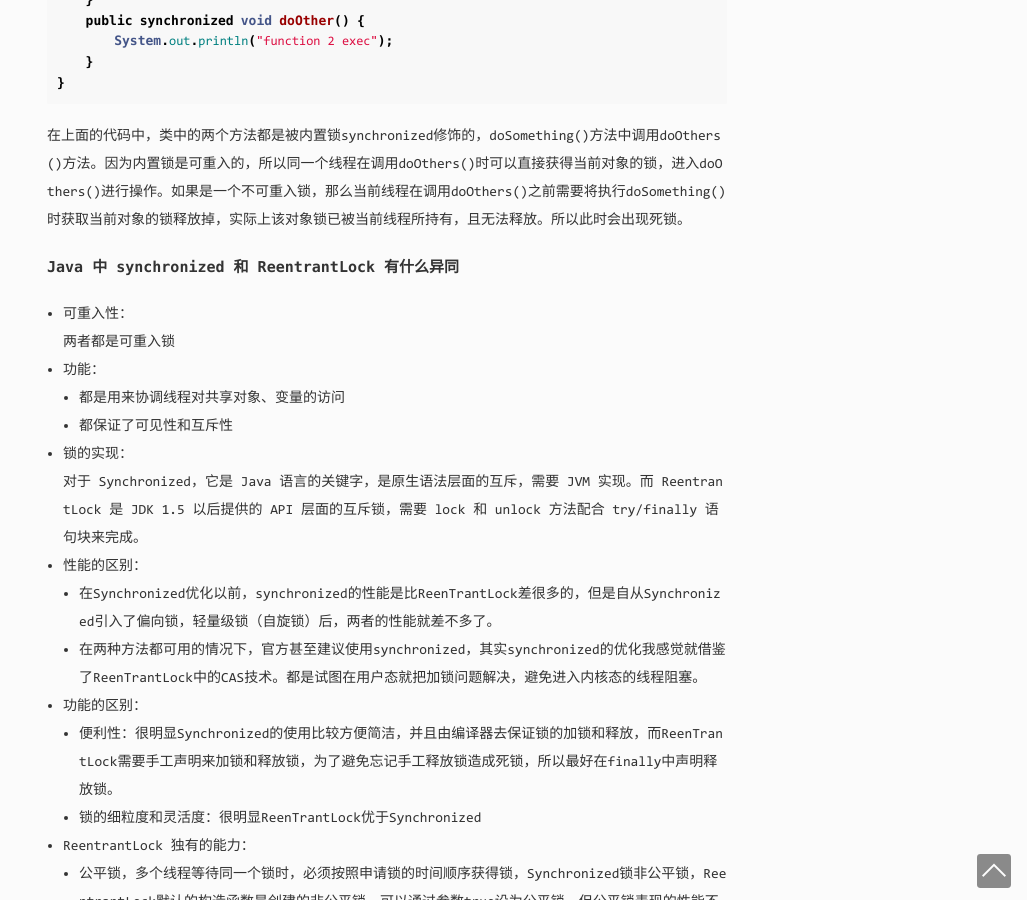
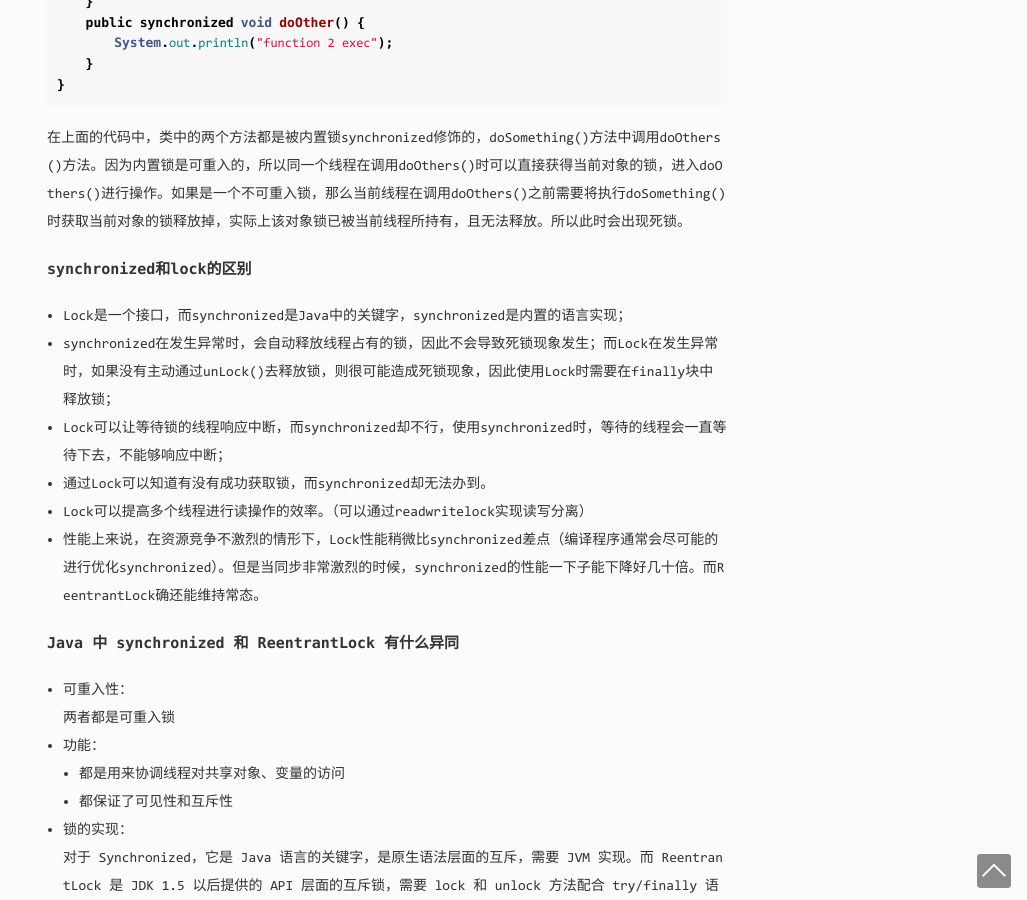
Before and after one commit to clnaga/clnaga.github.io, a Jekyll site: the page built from _posts/2021-07-23-Java 锁.md, in a window 1280 px wide and 900 px high, scrolled down 6821 px. Shown: the whole window, without its empty margins (253-1280 px from the left). Built offline with Jekyll 4.4.1, drawn with Linux system fonts in a browser that asks for light colours; comment, search, counter and statistics services are not loaded.

Commit message:
Update 2021-07-23-Java 锁.md

```diff
--- a/_posts/2021-07-23-Java 锁.md
+++ b/_posts/2021-07-23-Java 锁.md
@@ -159,6 +159,15 @@ public class Widget {
 
 在上面的代码中，类中的两个方法都是被内置锁synchronized修饰的，doSomething()方法中调用doOthers()方法。因为内置锁是可重入的，所以同一个线程在调用doOthers()时可以直接获得当前对象的锁，进入doOthers()进行操作。如果是一个不可重入锁，那么当前线程在调用doOthers()之前需要将执行doSomething()时获取当前对象的锁释放掉，实际上该对象锁已被当前线程所持有，且无法释放。所以此时会出现死锁。
 
+### synchronized和lock的区别
+
+- Lock是一个接口，而synchronized是Java中的关键字，synchronized是内置的语言实现；
+- synchronized在发生异常时，会自动释放线程占有的锁，因此不会导致死锁现象发生；而Lock在发生异常时，如果没有主动通过unLock()去释放锁，则很可能造成死锁现象，因此使用Lock时需要在finally块中释放锁；
+- Lock可以让等待锁的线程响应中断，而synchronized却不行，使用synchronized时，等待的线程会一直等待下去，不能够响应中断；
+- 通过Lock可以知道有没有成功获取锁，而synchronized却无法办到。
+- Lock可以提高多个线程进行读操作的效率。（可以通过readwritelock实现读写分离）
+- 性能上来说，在资源竞争不激烈的情形下，Lock性能稍微比synchronized差点（编译程序通常会尽可能的进行优化synchronized）。但是当同步非常激烈的时候，synchronized的性能一下子能下降好几十倍。而ReentrantLock确还能维持常态。
+
 ### Java 中 synchronized 和 ReentrantLock 有什么异同
 
 + 可重入性：
```
